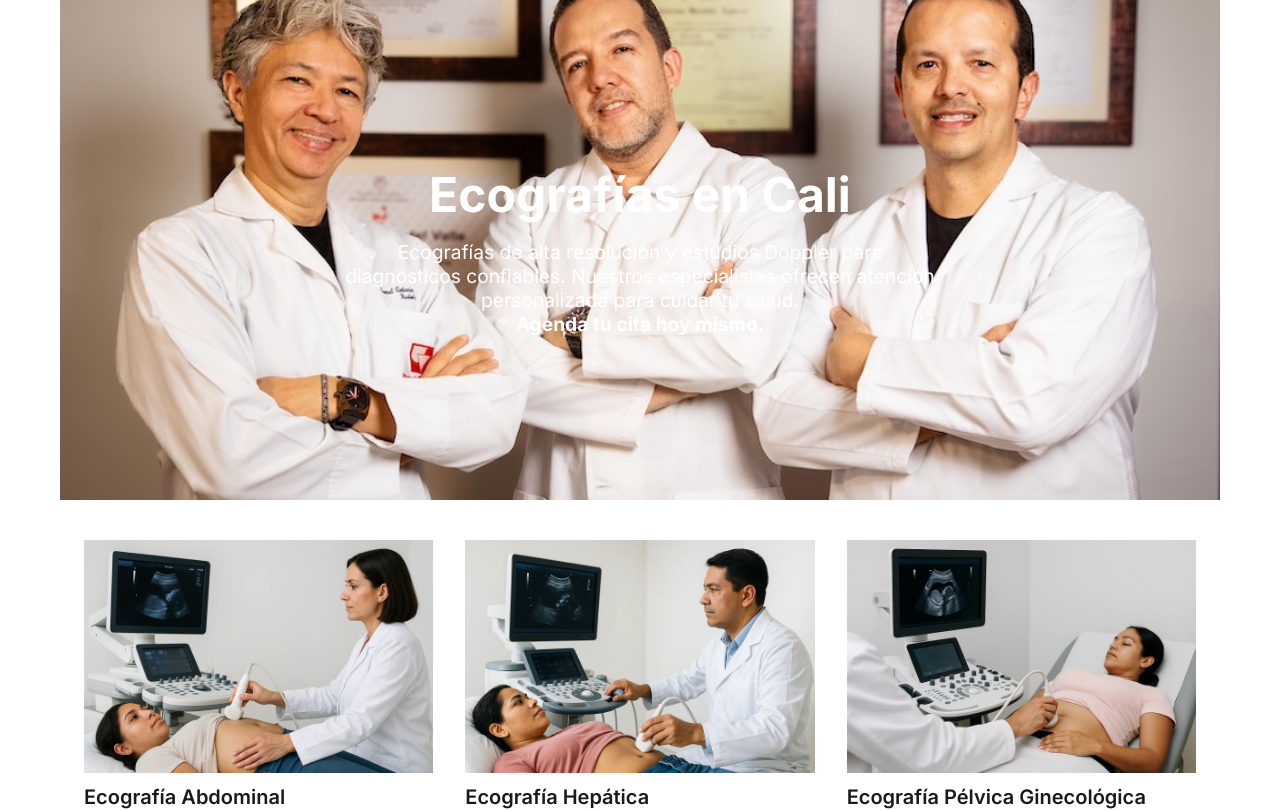
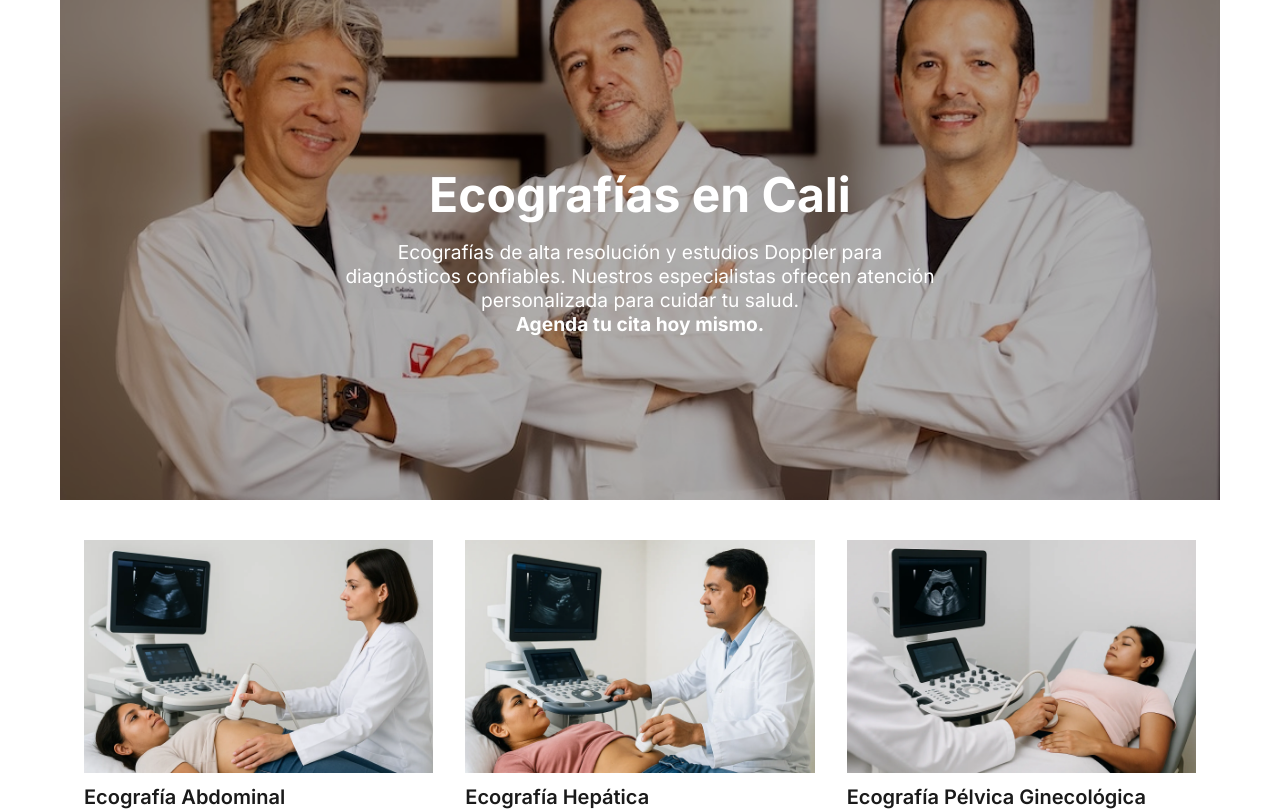
Before and after one commit to gstvgrc/verasalud-website, a Next.js app: page /servicios/ecografias in a window 1280 px wide. Shown: the top 811 px of the page. Built offline with nearby package versions, Linux system fonts and the light colour scheme.

Commit message:
style: improve hero image layout

```diff
--- a/app/Home.module.css
+++ b/app/Home.module.css
@@ -201,19 +201,38 @@
 .heroImage {
   position: relative;
   width: 100%;
-  min-height: 500px;
+  height: 500px;
+  overflow: hidden;
+}
+
+.heroImage::before {
+  content: '';
+  position: absolute;
+  top: 0;
+  left: 0;
+  width: 100%;
+  height: 100%;
+  background: rgba(0,0,0,0.3);
+  z-index: 1;
+}
+
+@media (max-width: 768px) {
+  .heroImage {
+    height: 300px;
+  }
 }
 
 .heroText {
-  position: absolute;
-  inset: 0;
+  position: relative;
+  z-index: 2;
+  height: 100%;
   display: flex;
   flex-direction: column;
   justify-content: center;
   align-items: center;
   text-align: center;
-  color: white;
-  padding: 0 1rem;
+  color: #ffffff;
+  padding: 2rem;
 }
 
 .heroText h1 {
```
